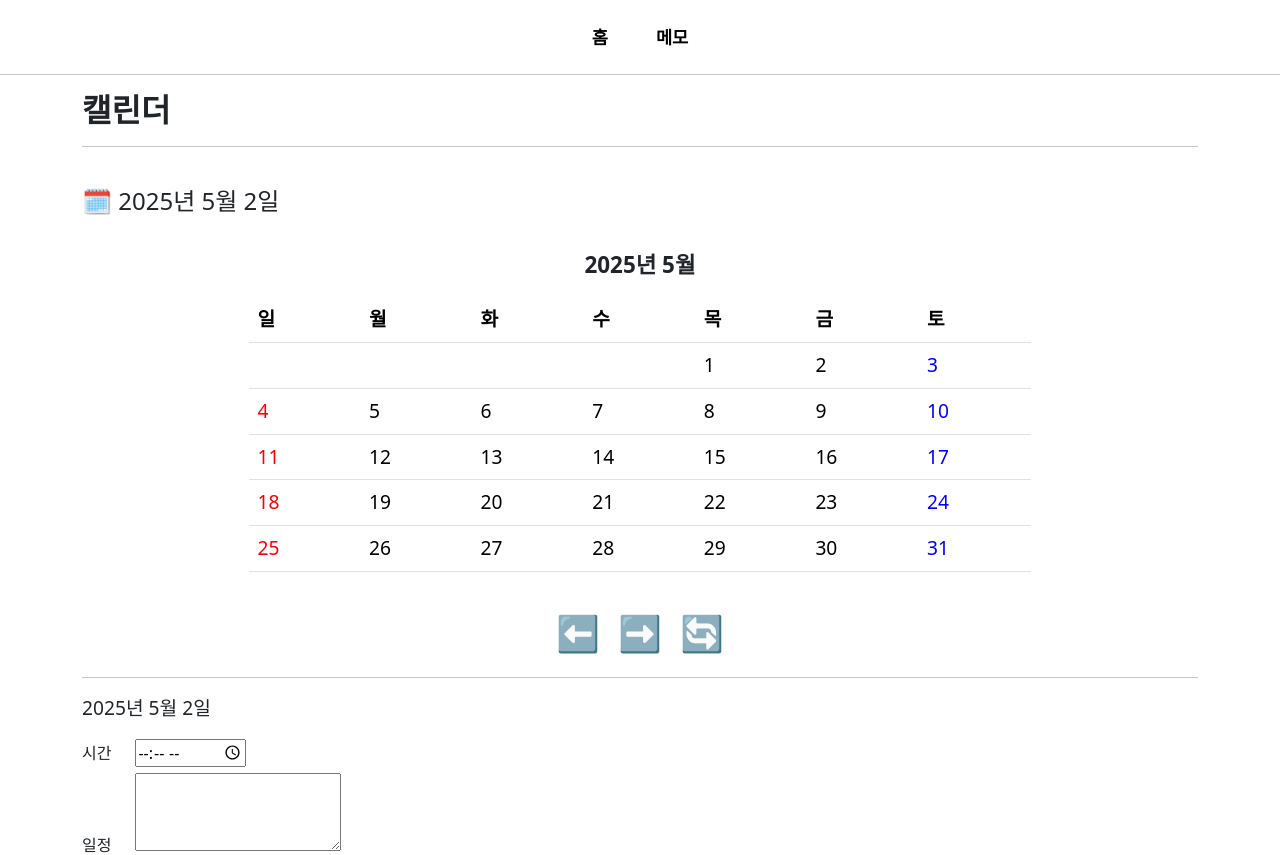
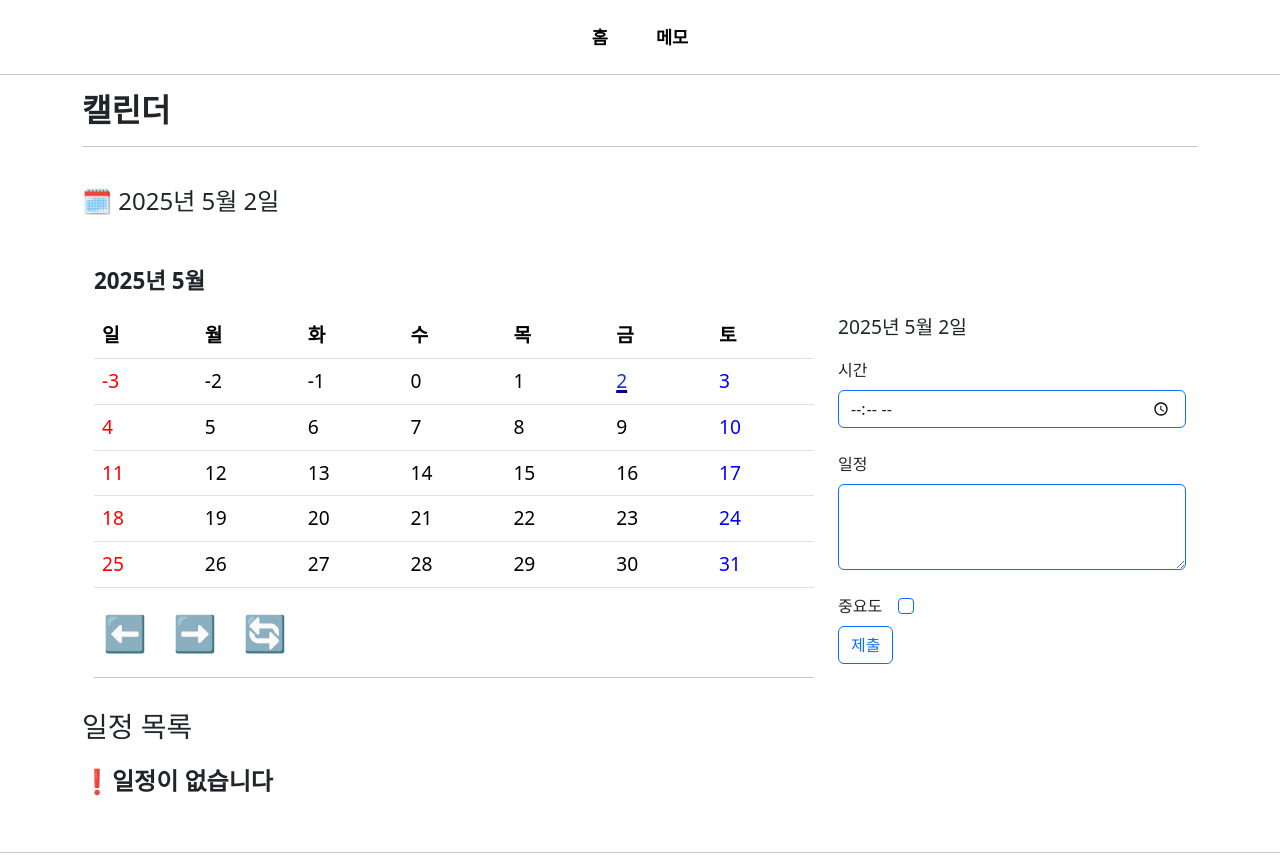
Before and after one commit to heesik03/Dongyang-FrontExam, a React (Vite) app in the folder Front-end/: page / in a window 1280 px wide. Shown: the top 855 px of the page. Built offline with nearby package versions, Linux system fonts and the light colour scheme; data requests are answered from the project's data file.

Commit message:
캘린더 배치 수정, bootstrap, css 수정

```diff
--- a/Front-end/src/Style.css
+++ b/Front-end/src/Style.css
@@ -36,7 +36,7 @@ header li:hover {
   text-decoration-thickness: 5px;
 }
 
-.calendar-item:hover {
+#click-item, .calendar-item:hover {
     cursor : pointer;
     color : var(--main-blue) !important;
     text-decoration : underline;
--- a/Front-end/src/componets/calendar/CalendarBody.jsx
+++ b/Front-end/src/componets/calendar/CalendarBody.jsx
@@ -5,9 +5,6 @@ const CalendarBody = ({ firstWeek, lastDay, currentDay, setCurrentDay }) => {
 
     for (let i = 0; i < totalCells; i++) {
         let color = 'black';
-        if (i < firstWeek) {
-            cells.push(<td key={`empty-${i}`}>&nbsp;</td>); // 빈 칸
-        } else {
         const day = i + 1 - firstWeek; // 날짜 계산
 
         if (i % 7 === 0) {
@@ -22,11 +19,11 @@ const CalendarBody = ({ firstWeek, lastDay, currentDay, setCurrentDay }) => {
                 onClick={() => setCurrentDay({ ...currentDay, day })}
                 style={{ color }}
                 className="calendar-item"
+                id={currentDay.day === day ? "click-item" : null} // 클릭 시에만 스타일 적용
             >
                 {day}
             </td>
         );
-        }
 
         if ((i + 1) % 7 === 0) { // 7일 단위로 rows 배열에
             rows.push(<tr key={`${i}줄`}>{cells}</tr>);
--- a/Front-end/src/componets/calendar/ScheduleForm.jsx
+++ b/Front-end/src/componets/calendar/ScheduleForm.jsx
@@ -22,7 +22,7 @@ const ScheduleForm = ({onSubmit, currentDay, schedule, setSchedule}) => {
                 htmlFor="time" >
                 시간
             </label>
-            <input className="ms-4"
+            <input className="form-control border-primary"
                 type="time"
                 id="time"
                 value={schedule.time}
@@ -33,7 +33,7 @@ const ScheduleForm = ({onSubmit, currentDay, schedule, setSchedule}) => {
                 htmlFor="description">
                 일정
             </label>
-            <textarea className="ms-4"
+            <textarea className="form-control border-primary"
                 id="description"
                 rows="3"
                 value={schedule.description}
@@ -44,7 +44,7 @@ const ScheduleForm = ({onSubmit, currentDay, schedule, setSchedule}) => {
                 htmlFor="important">
                 중요도
             </label>
-            <input className="form-check-input ms-3 border border-primary"
+            <input className="form-check-input ms-3 border-primary"
                 type='checkbox'
                 id="important"
                 checked={schedule.isImportant}
--- a/Front-end/src/pages/Home.jsx
+++ b/Front-end/src/pages/Home.jsx
@@ -93,15 +93,16 @@ function Home() {
 
     return (
         <main className="container">
-            <section>
             <PageMainTitle title={"캘린더"} />
 
             <h4>{`🗓 ${now.getFullYear()}년 ${now.getMonth()+1}월 ${now.getDate()}일`}</h4>
             <br />
-                <p className="text-center fw-bold" style={{fontSize : "1.4em"}}>{`${currentDay.year}년 ${currentDay.month}월`}</p>
 
-                <div className="d-flex justify-content-center">
-                    <table className="table" style={{width : "70%", fontSize : "1.2em"}}>
+            <section className="container my-3">
+                <p className="fw-bold" style={{fontSize : "1.4em"}}>{`${currentDay.year}년 ${currentDay.month}월`}</p>
+                <div className="row">
+                    <section className="col-md-8"> {/* grid 12칸 중 8칸 */}
+                        <table className="table" style={{ fontSize: "1.2em" }}>
                             <thead>
                             <tr>
                                 {weekList.map(week => (
@@ -116,23 +117,29 @@ function Home() {
                             setCurrentDay={setCurrentDay}
                             />
                         </table>
+
+                        <div className="my-3 d-flex gap-2">
+                            <ArrowButton arrow="⬅️" onClick={() => changeCurrentMonth(true)} />
+                            <ArrowButton arrow="➡️" onClick={() => changeCurrentMonth(false)} />
+                            <ArrowButton arrow="🔄" onClick={rollbackMonth} />
                         </div>
 
-                <div className="text-center my-3">
-                    <ArrowButton arrow={"⬅️"} onClick={() => changeCurrentMonth(true)} />
-                    <ArrowButton arrow={"➡️"} onClick={() => changeCurrentMonth(false)} />
-                    <ArrowButton arrow={"🔄"} onClick={rollbackMonth} />
-                </div>
                         <hr />
+                    </section>
 
+                    <aside className="col-md-4"> {/* grid 12칸 중 4칸 */}
                         <ScheduleForm
                             onSubmit={onSubmitSchedule}
                             currentDay={currentDay}
                             schedule={schedule}
-                    setSchedule={setSchedule} />
-                <hr />
+                            setSchedule={setSchedule}
+                        />
+                    </aside>
+                </div>
+            </section>
 
-                <h3>일정 목록</h3>
+            <section>
+                <h3 className="mb-3">일정 목록</h3>
                 <ul>
                 {
                     scheduleList.filter(item =>
@@ -153,7 +160,9 @@ function Home() {
                         .sort((a, b) => a.time.localeCompare(b.time)) // 시간 기준 오름차순 정렬
                         .map(item => (
                             <li key={item.id} className="schedule-item">
-                                <p>{`${item.currentDay.year}년 ${item.currentDay.month}월 ${item.currentDay.day}일`}</p>
+                                <p>
+                                    {`${item.currentDay.year}년 ${item.currentDay.month}월 ${item.currentDay.day}일`}
+                                </p>
                                 <p>
                                     <span style={{
                                         color: item.important ? "#ec5353" : "black",
@@ -176,7 +185,6 @@ function Home() {
                     )
                 }
                 </ul>
-
             </section>
         </main>
     );
```
Lines whose indentation alone changed are shown as unchanged.
